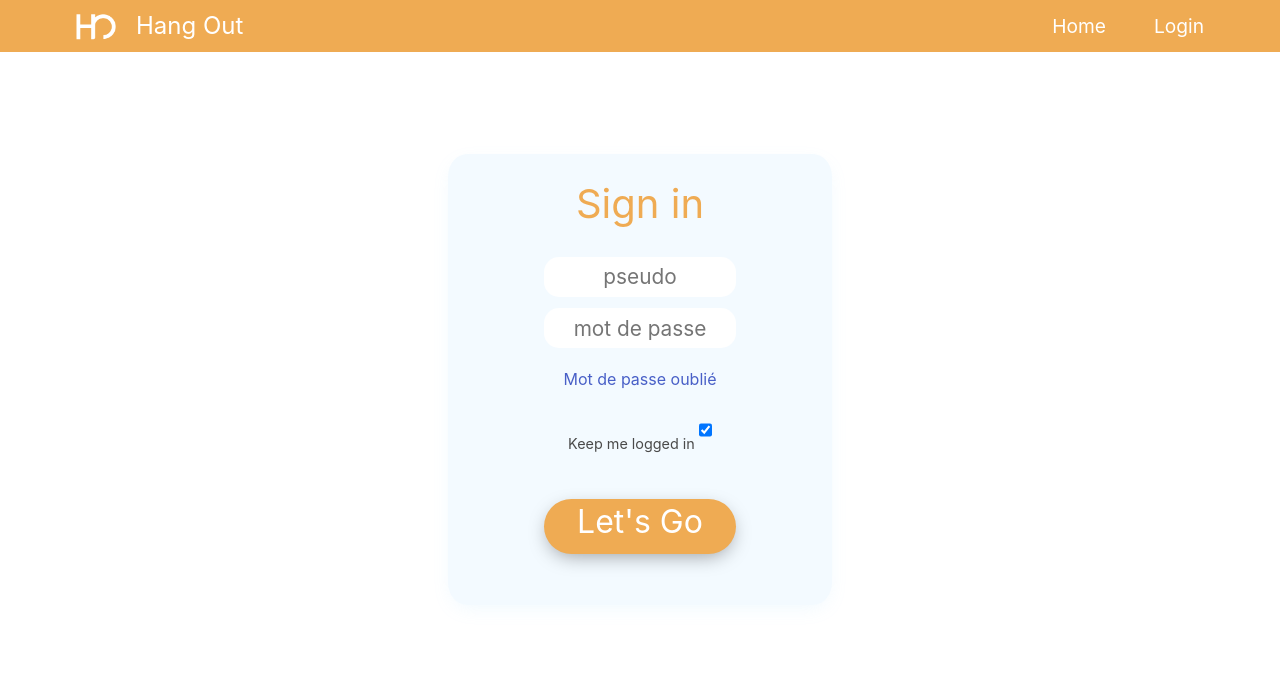
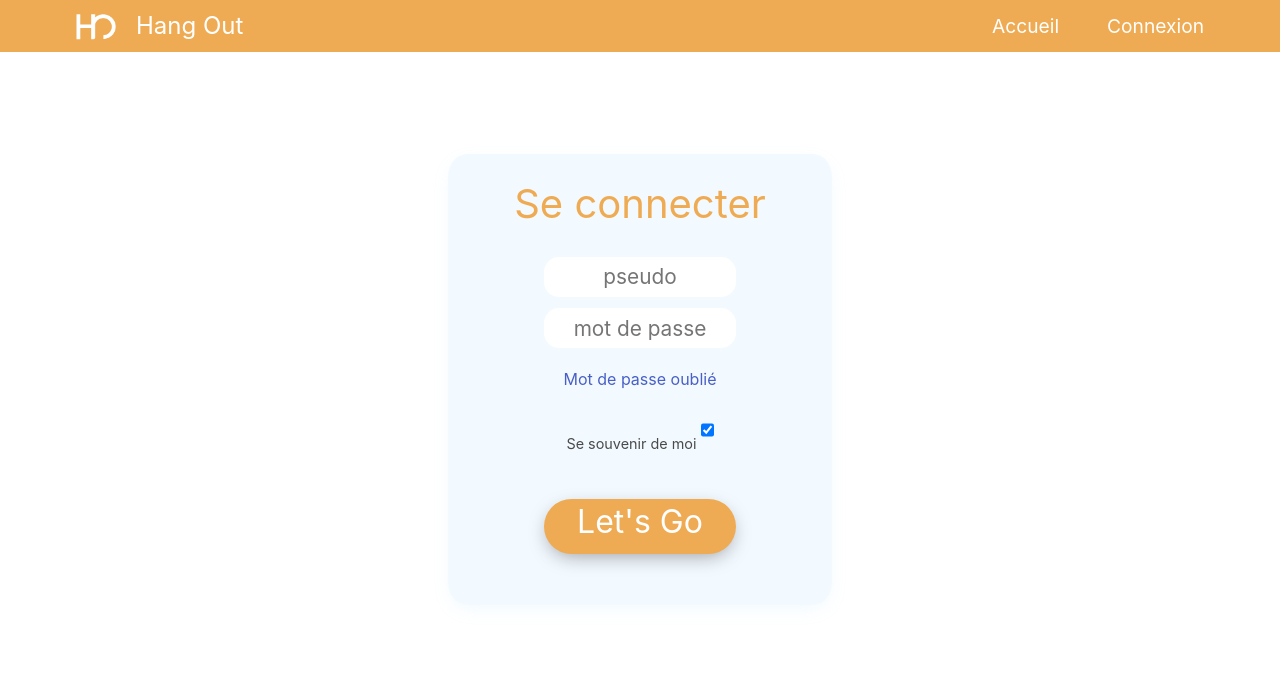
Before and after one commit to gillesLaudoux/ProjectSortir, a Symfony app: template templates/security/login.html.twig in a window 1280 px wide. Shown: the top 694 px of the page. Run offline with Twig, Linux system fonts and the light colour scheme; the template is opened without the code that fills it, so the values that code supplies are empty; some libraries are stand-ins or nearby versions.

Commit message:
Passage en français de certains termes

```diff
--- a/src/Form/NightOutType.php
+++ b/src/Form/NightOutType.php
@@ -18,12 +18,12 @@ class NightOutType extends AbstractType
     public function buildForm(FormBuilderInterface $builder, array $options): void
     {
         $builder
-            ->add('name', null, ['label'=>"Nom de l'évenement"])
-            ->add('startingTime', null, ['label'=>"Date de l'évenement",
+            ->add('name', null, ['label'=>"Nom de l'événement"])
+            ->add('startingTime', null, ['label'=>"Date de l'événement",
                 'date_widget'=>'single_text', 'time_widget'=>'single_text'])
             ->add('endingTime', null, ['label'=>"Fin de l'évènement : ",
                 'date_widget'=>'single_text', 'time_widget'=>'single_text'])
-            ->add('dueDateInscription', null, ['label'=>"date de fin d'inscription : ",
+            ->add('dueDateInscription', null, ['label'=>"Date de fin d'inscription : ",
                 'date_widget'=>'single_text', 'time_widget'=>'single_text'])
             ->add('nbInscriptionMax', null, ['label'=>"Nombre de places"])
             //->add('participants', null, ['label'=>"participants : "])
--- a/templates/base.html.twig
+++ b/templates/base.html.twig
@@ -49,7 +49,7 @@
 
                 <a class="navbar-item"
 {#                        {% if app.user %}#}
-                   href="{{ path('home') }}">Home
+                   href="{{ path('home') }}">Accueil
 {#                    {% endif %}#}
 {#                    {% if not app.user %}#}
 {#                        href="{{ path('loginorregister') }}">Home#}
@@ -64,10 +64,10 @@
 
                 <a class="navbar-item"
                         {% if app.user %}
-                   href="{{ path('app_logout') }}">Logout
+                   href="{{ path('app_logout') }}">Déconnexion
                     {% endif %}
                     {% if not app.user %}
-                        href="{{ path('app_login') }}">Login
+                        href="{{ path('app_login') }}">Connexion
                     {% endif %}
                 </a>
             </div>
--- a/templates/security/login.html.twig
+++ b/templates/security/login.html.twig
@@ -1,6 +1,6 @@
 {% extends 'base.html.twig' %}
 
-{% block title %}{{ parent() }}Sign In{% endblock %}
+{% block title %}{{ parent() }}Connexion{% endblock %}
 
 {% block CSS %}
     {{ parent() }}
@@ -20,7 +20,7 @@
         {#        </div> #}
         {#    {% endif %} #}
         <div class="divlogin">
-            <h1 class="connexion">Sign in </h1>
+            <h1 class="connexion">Se connecter</h1>
 
 
             <div class="sousdivlogin">
@@ -41,7 +41,7 @@
             <a href="{{ path("app_forgot_password_request") }}">Mot de passe oublié</a>
             <div class="rememberme">
                 <label>
-                    Keep me logged in
+                    Se souvenir de moi
                     <input type="checkbox" name="_remember_me" checked/>
                 </label>
             </div>
```
Also changed, not shown: src/Form/NightOutUpdateType.php (+5 -5 lines), templates/main/index.html.twig (+5 -5 lines).
